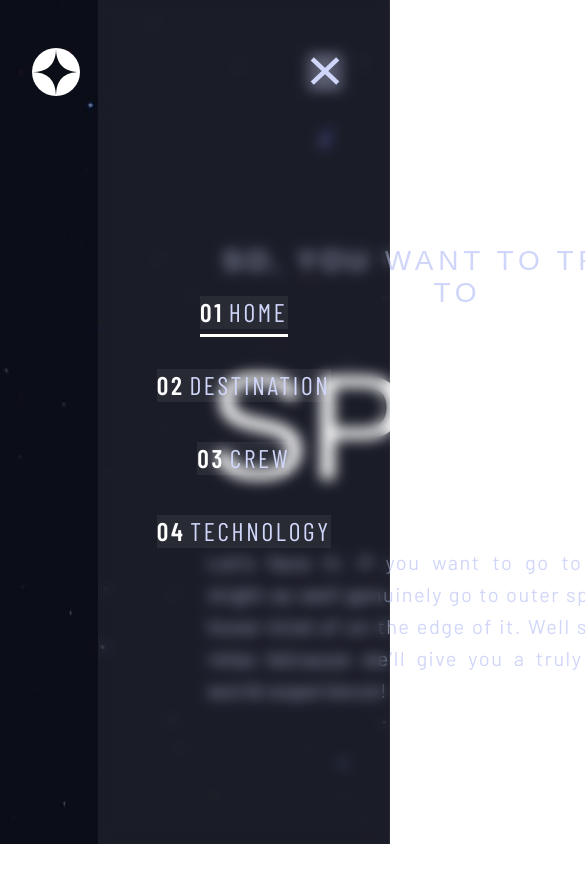
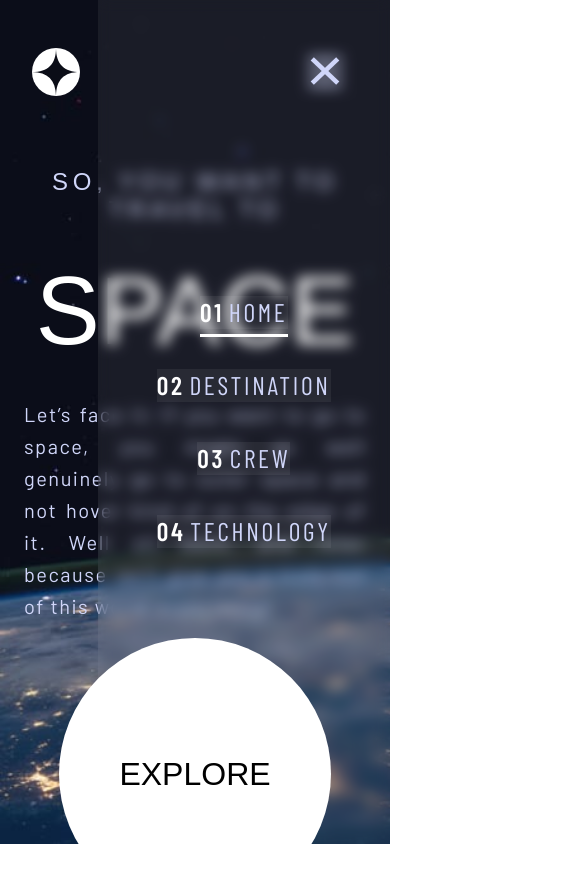
Before and after one commit to StalinAM/space-tourism, a Next.js app: page / in a window 390 px wide. Shown: the top 882 px of the page, 585 px wide, since content can reach past the window. Before the commit the page ends 844 px from the top, so only its background shows below. Built offline with nearby package versions, Linux system fonts and the light colour scheme; a web font is replaced by a local one.

Commit message:
add responsive design

```diff
--- a/app/Home.module.css
+++ b/app/Home.module.css
@@ -21,7 +21,7 @@
   display: flex;
   flex-direction: column;
   gap: 2rem;
-  padding: 0 8rem;
+  padding: 0 4rem;
   text-align: center;
 }
 .container div h2 {
@@ -55,7 +55,7 @@
   font-weight: 400;
 }
 .explore:hover {
-  box-shadow: var(--opacity) 0px 0px 0px 60px;
+  box-shadow: rgb(255 255 255 / 15%) 0px 0px 0px 60px;
   transition: all 0.3s ease-in-out 0s;
 }
 .explore_link {
@@ -66,3 +66,39 @@
   height: 100%;
   color: #0b0d17;
 }
+
+@media screen and (max-width: 1080px) {
+  .background {
+    background-image: url(/home/background-home-tablet.jpg);
+  }
+  .container {
+    padding: 0 2rem;
+    gap: 1rem;
+  }
+  .container div {
+    padding: 0;
+  }
+}
+@media screen and (max-width: 768px) {
+  .background {
+    background-image: url(/home/background-home-mobile.jpg);
+  }
+  .container {
+    grid-template-columns: 1fr;
+    padding: 1.5rem;
+  }
+  .container div h2 {
+    font-size: 1.5rem;
+  }
+  .container div h1 {
+    font-size: 8rem;
+  }
+}
+@media screen and (max-width: 480px) {
+  .container {
+    gap: 1rem;
+  }
+  .container div h1 {
+    font-size: 6rem;
+  }
+}
--- a/app/technology/[id]/page.jsx
+++ b/app/technology/[id]/page.jsx
@@ -29,7 +29,7 @@ export default function Tech({ params }) {
         <p className={fontBarlow.className}>{objId.description}</p>
       </div>
       <picture>
-        <source media="(min-width: 800px )" srcset={objId.image.portrait} />
+        <source media="(min-width: 800px )" srcSet={objId.image.portrait} />
         <Image
           className={styles.planet_img}
           width="400"
```
